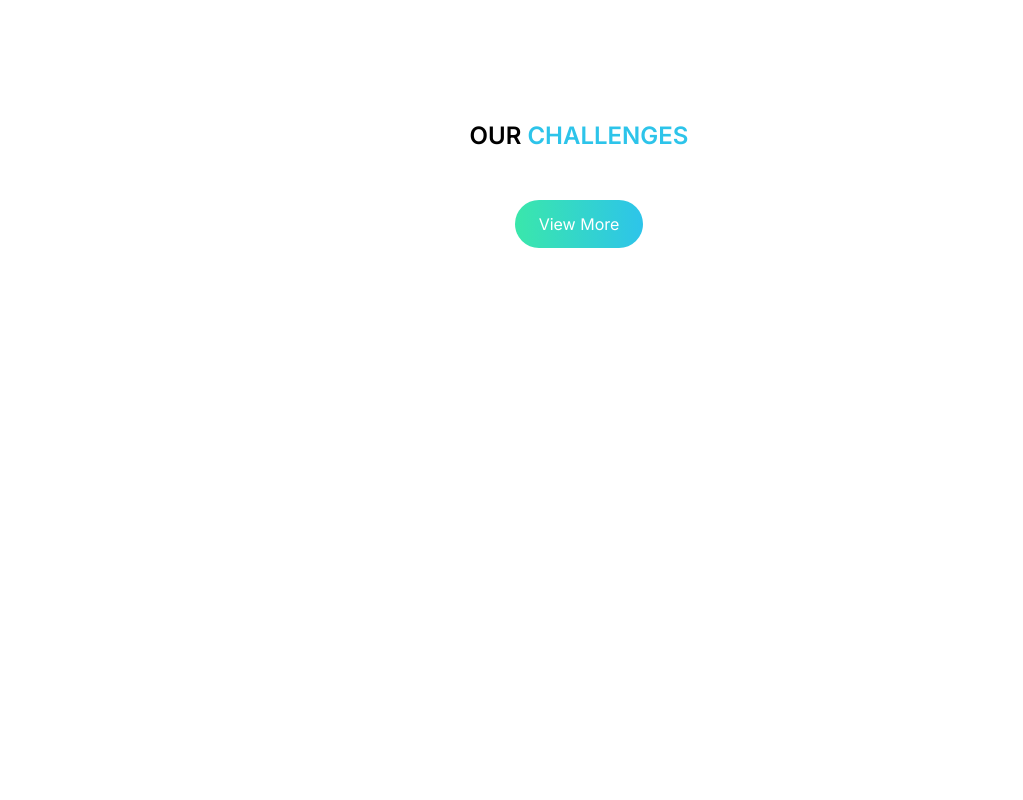
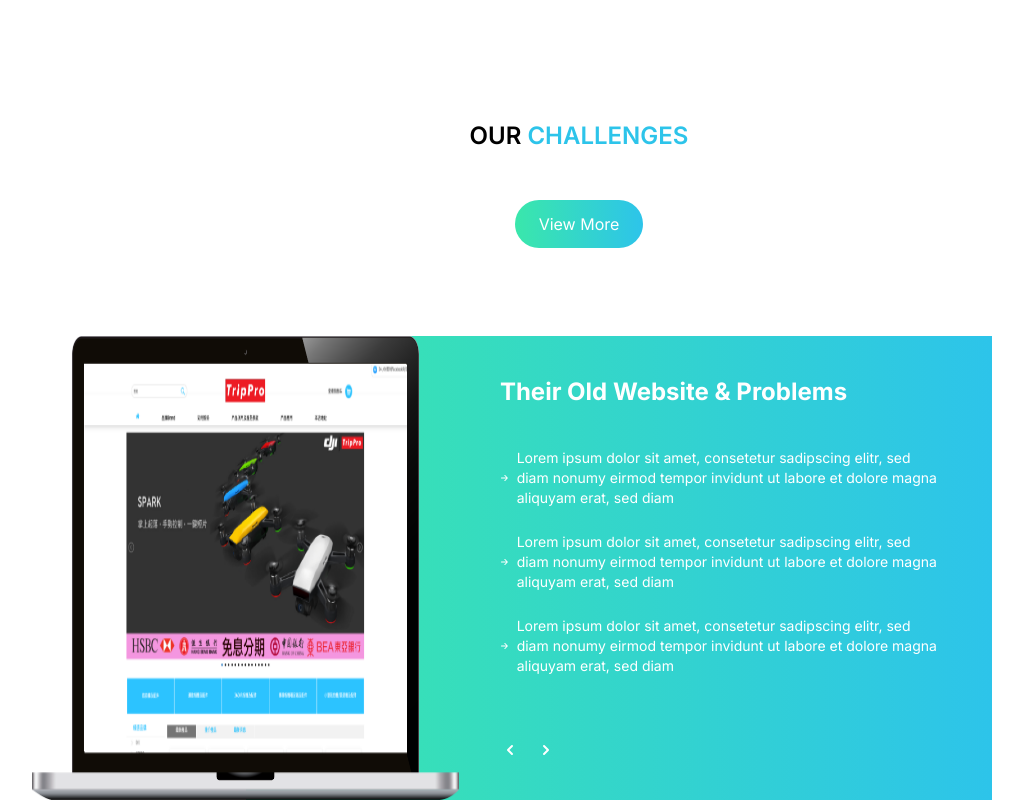
Before and after one commit to kyuukyuusheinmoe/trippro-web, a Next.js app: page / in a window 1280 px wide. Shown: the part 1296-2096 px from the top of the page, without its empty margins (181-1204 px from the left). Before the commit the page ends 1616 px from the top, so only its background shows below. Built offline with nearby package versions, Linux system fonts and the light colour scheme; no server answers.

Commit message:
add desktop view

```diff
--- a/src/app/page.js
+++ b/src/app/page.js
@@ -2,6 +2,7 @@ import NavBar from '@/containers/NavBar';
 import HomeContent from '@/components/HomeContent';
 import AboutContent from '@/components/AboutContent';
 import ChallengeContent from '@/components/ChallengeContent';
+import DesktopMobileView from '@/components/DesktopMobileView';
 
 
 export default function Home({posts}) {
@@ -11,6 +12,7 @@ export default function Home({posts}) {
       <HomeContent/>
       <AboutContent/>
       <ChallengeContent/>
+      <DesktopMobileView/>
     </div>
   );
 };
--- a/src/components/ChallengeContent.js
+++ b/src/components/ChallengeContent.js
@@ -18,7 +18,7 @@ function ChallengeContent() {
             </div>
         </div>
         <div className="flex justify-center mt-8">
-          <button className="lg:ml-[15rem] flex flex-row-reverse bg-blue-500 text-white py-3 px-6 mb-8 rounded-full bg-gradient-to-r from-[#3AE7AB]  to-[#2DC4EA] transition duration-300">View More</button>
+          <button className="lg:ml-[15rem] flex flex-row-reverse text-white py-3 px-6 mb-8 rounded-full bg-gradient-to-r from-[#3AE7AB]  to-[#2DC4EA] transition duration-300">View More</button>
         </div>
     </div>
   )
--- /dev/null
+++ b/src/components/DesktopMobileView.js
@@ -0,0 +1,43 @@
+import React from 'react'
+import Image from 'next/image'
+import { ArrowRightIcon, ChevronRightIcon, ChevronLeftIcon } from '@heroicons/react/solid'
+
+function DesktopMobileView() {
+
+  return (
+    <>
+        <div className='wrap w-5/6 mx-auto'>
+            <div className='grid grid-cols-10'>
+                <div className='row-span-full col-start-2 col-span-4 relative'>
+                    <Image src="/assets/desktop-view.png" alt="desktop" layout='fill' className='desktop relative'/>
+                </div>
+                <div className='row-span-full col-span-7 col-start-4 col-end-11 self-end bg-gradient-to-r from-[#3AE7AB]  to-[#2DC4EA] px-4 py-10 flex justify-end'>
+                    <div className="lg:w-4/6 pr-8">
+                        <p className='text-2xl font-bold text-white mb-10'> Their Old Website & Problems</p>
+                        <div className='flex flex-col gap-6'>
+                            <div className="flex items-center text-sm text-white">
+                            <ArrowRightIcon className="h-5 w-5 text-white" />
+                            <p className="ml-2">Lorem ipsum dolor sit amet, consetetur sadipscing elitr, sed diam nonumy eirmod tempor invidunt ut labore et dolore magna aliquyam erat, sed diam</p>
+                            </div>
+                            <div className="flex items-center text-sm text-white">
+                            <ArrowRightIcon className="h-5 w-5 text-white" />
+                            <p className="ml-2">Lorem ipsum dolor sit amet, consetetur sadipscing elitr, sed diam nonumy eirmod tempor invidunt ut labore et dolore magna aliquyam erat, sed diam</p>
+                            </div>
+                            <div className="flex items-center text-sm text-white">
+                            <ArrowRightIcon className="h-5 w-5 text-white" />
+                            <p className="ml-2">Lorem ipsum dolor sit amet, consetetur sadipscing elitr, sed diam nonumy eirmod tempor invidunt ut labore et dolore magna aliquyam erat, sed diam</p>
+                        </div>
+                        <div class="flex gap-4 mt-10">
+                            <ChevronLeftIcon className="h-5 w-5 text-white" />
+                            <ChevronRightIcon className="h-5 w-5 text-white" />
+                        </div>
+                    </div>
+                    </div>
+                </div>
+            </div>
+        </div>
+    </>
+  )
+}
+
+export default DesktopMobileView
```
Also changed, not shown: public/assets/desktop-view.png (added).
